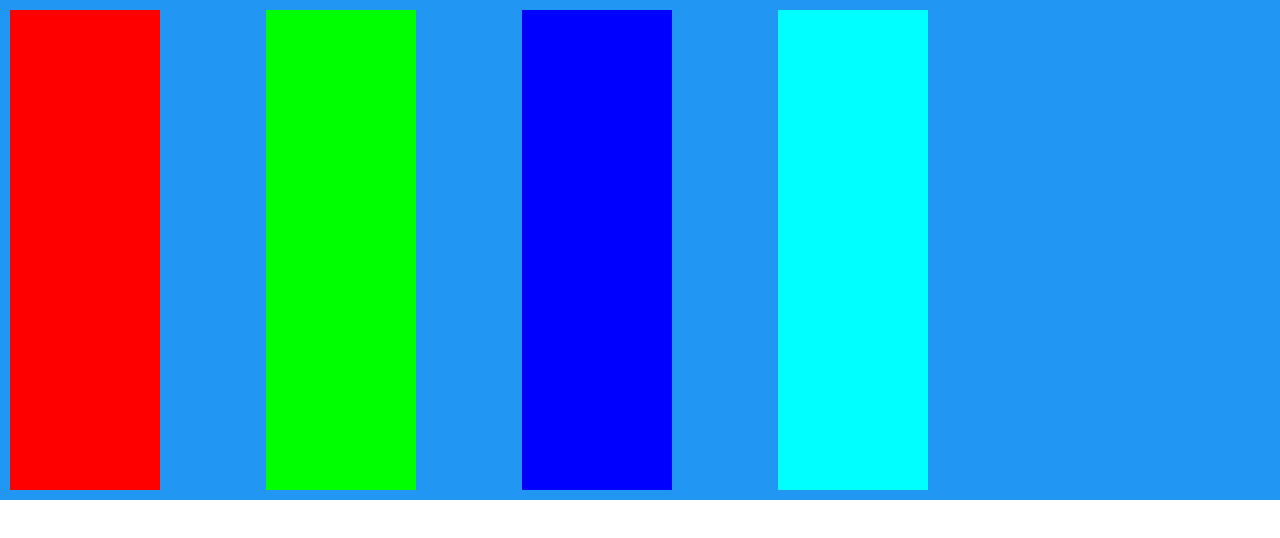
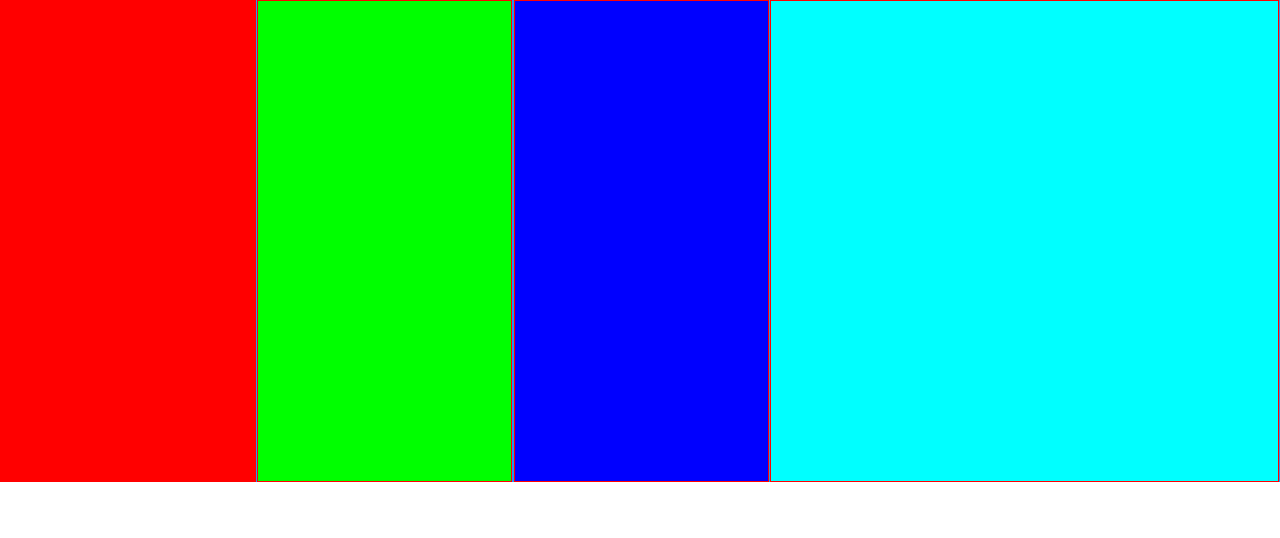
Before and after one commit to koderush/glcanvas, a React (Create React App) app: page / in a window 1280 px wide. Shown: the top 538 px of the page. Built offline with nearby package versions, Linux system fonts and the light colour scheme.

Commit message:
Get rezise working

```diff
--- a/src/App.css
+++ b/src/App.css
@@ -1,7 +1,10 @@
 .grid-container {
   display: grid;
-  grid-gap: 10px;
+  grid-gap: 2px;
   background-color: #2196F3;
-  padding: 10px;
   grid-template-columns: 1fr 1fr 1fr 2fr;
 }
+
+p {
+  background: yellow;
+}
--- a/src/Chart.tsx
+++ b/src/Chart.tsx
@@ -4,9 +4,19 @@ type ChartProps = {
 };
 
 class Chart extends React.Component<ChartProps> {
-  id = this.props.id;
+  id: string = this.props.id;
+  width: number = 0;
+  height: number = 480;
+  ref = React.createRef<HTMLDivElement>();
 
   componentDidMount() {
+    const node = this.ref.current;
+
+    if(node) {
+      this.width = node.offsetWidth;
+      this.height = node.offsetHeight;
+    }
+
     const glCanvas: any = document.querySelector(`#glCanvas${this.id}`);
 
     if (glCanvas === null) {
@@ -50,7 +60,15 @@ class Chart extends React.Component<ChartProps> {
   }
 
   render() {
-    return <canvas id={`glCanvas${this.id}`} width={150} height={480}></canvas>;
+    return (
+      <canvas
+        id={`glCanvas${this.id}`}
+        width={this.width}
+        height={this.height}
+        style={{ width: "99.5%", border: "1px solid red" }}
+      ></canvas>
+    );
+    // return <p> Item # {`${this.id}`}</p>;
   }
 }
 
```
